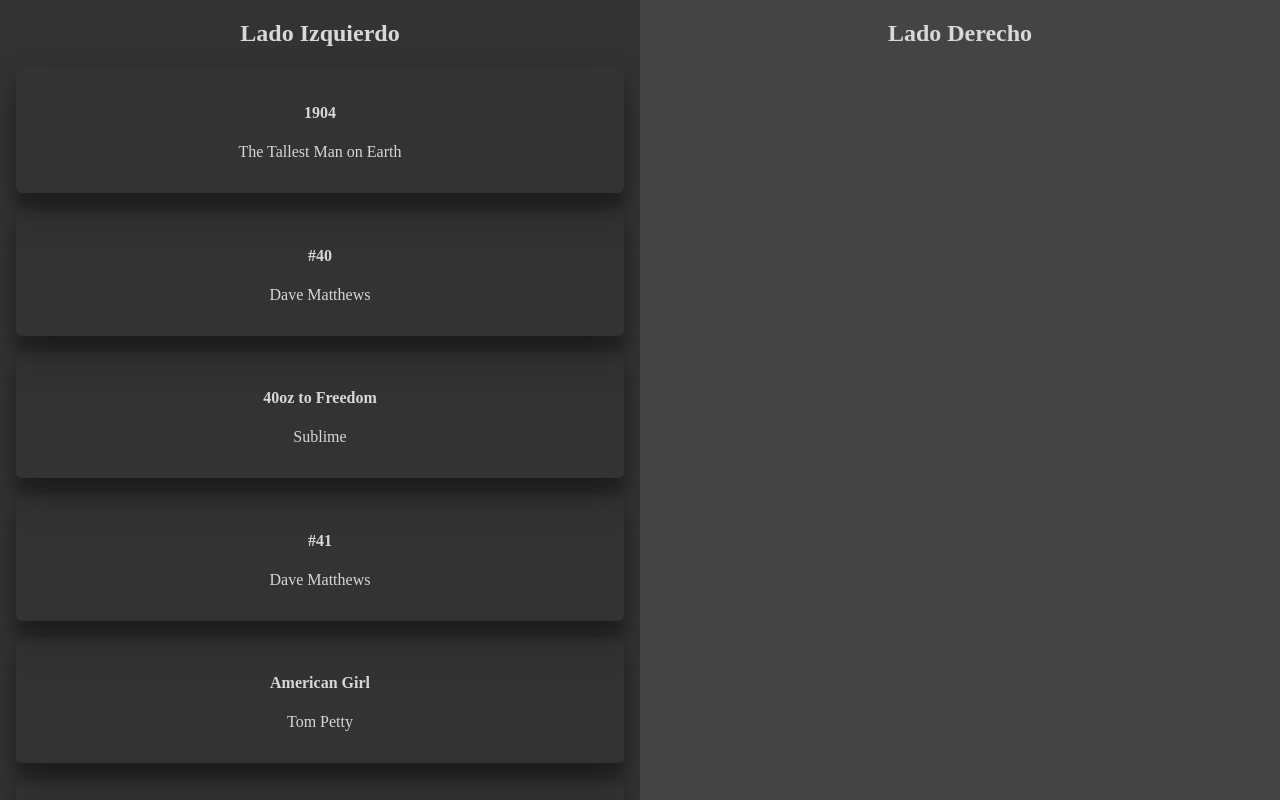
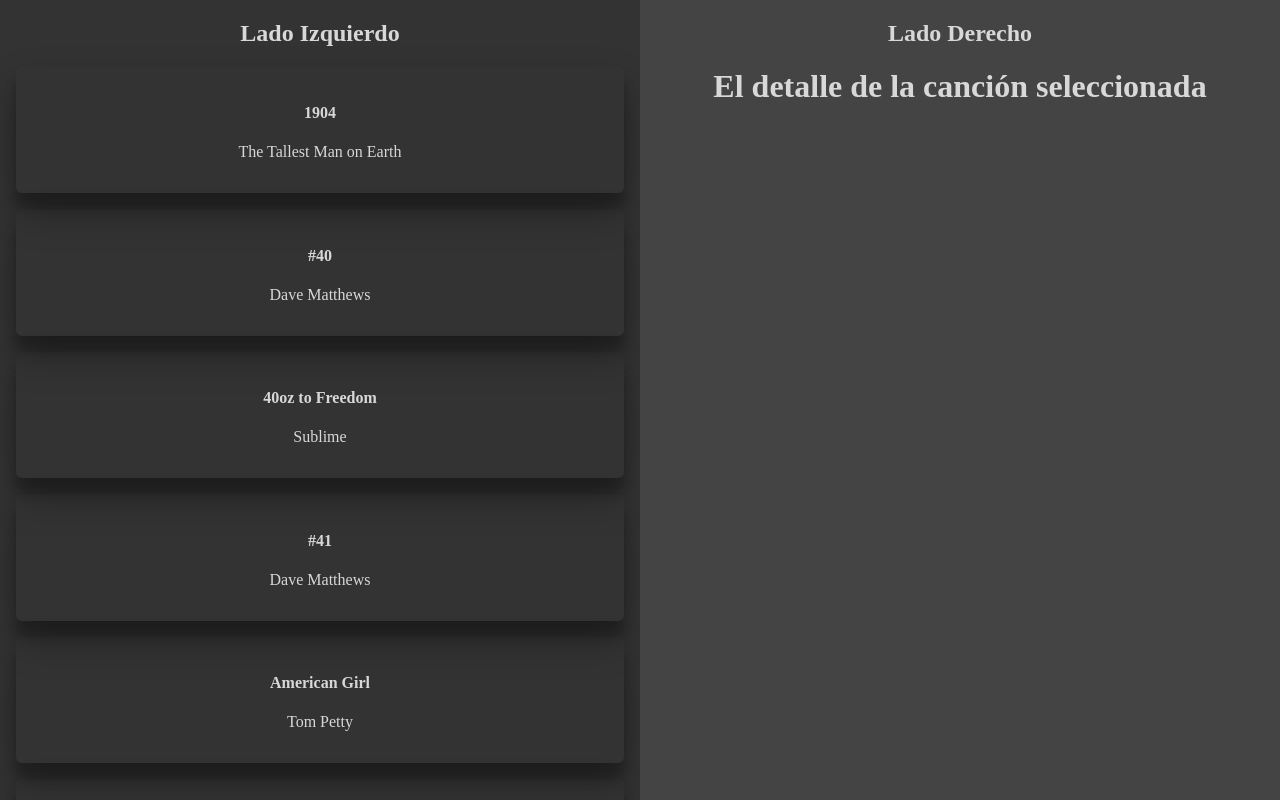
Before and after one commit to warderer/react-avanzado-g24b, a React (Vite) app in the folder 02-react-context/: page / in a window 1280 px wide. Shown: the top 800 px of the page. Built offline with nearby package versions, Linux system fonts and the light colour scheme.

Commit message:
✨ SongDetail Basico

```diff
--- /dev/null
+++ b/02-react-context/src/components/SongDetails/SongDetails.jsx
@@ -0,0 +1,6 @@
+const SongDetails = () => {
+  return (
+    <h1>El detalle de la canción seleccionada</h1>
+  )
+}
+export default SongDetails
--- a/02-react-context/src/pages/Home/Home.jsx
+++ b/02-react-context/src/pages/Home/Home.jsx
@@ -1,4 +1,5 @@
 import SongList from '@/components/SongList/SongList'
+import SongDetails from '@/components/SongDetails/SongDetails'
 import './home.css'
 
 const Home = () => {
@@ -10,6 +11,7 @@
       </div>
       <div className='derecho'>
         <h2>Lado Derecho</h2>
+        <SongDetails />
       </div>
     </div>
   )
```
